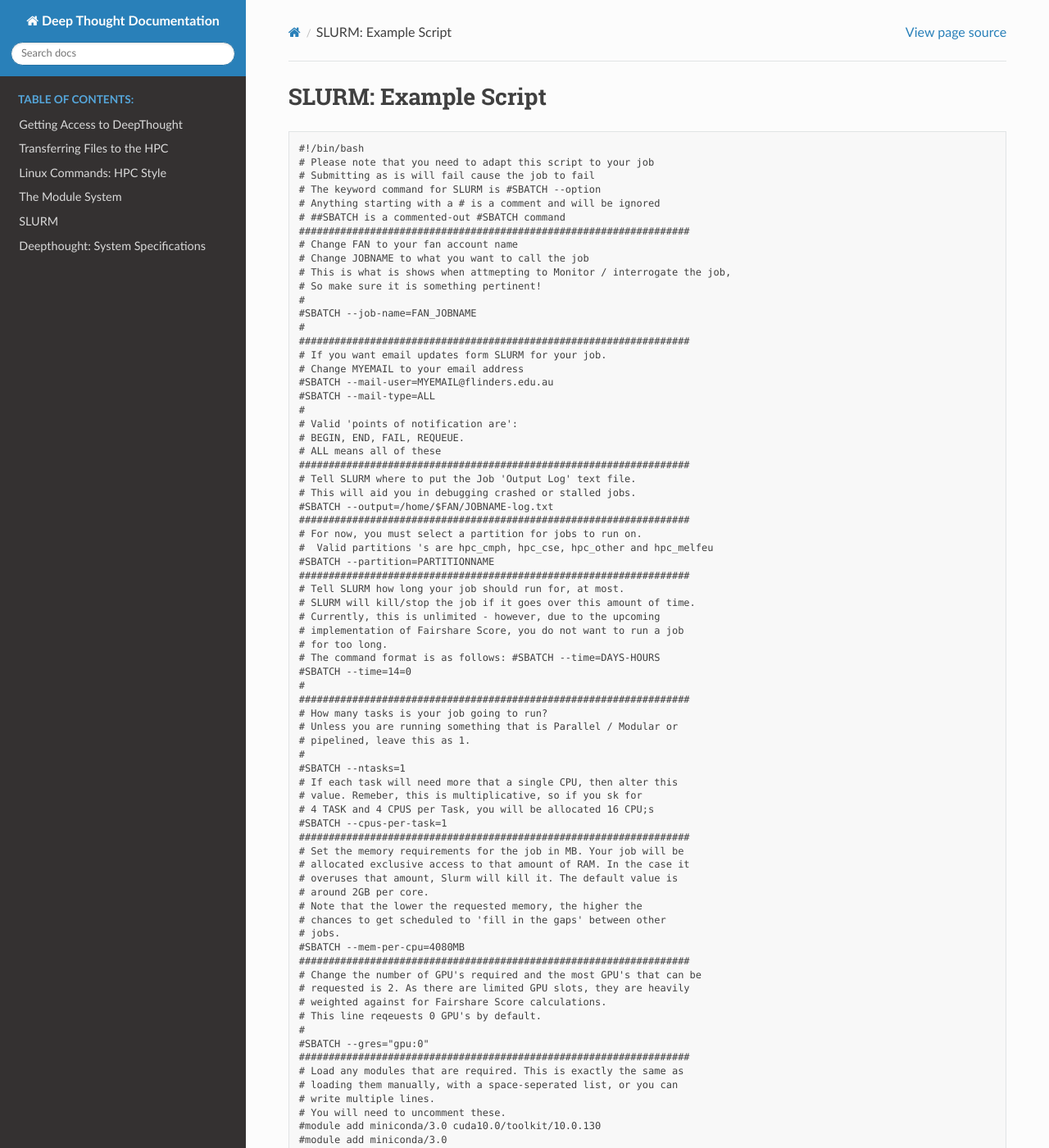
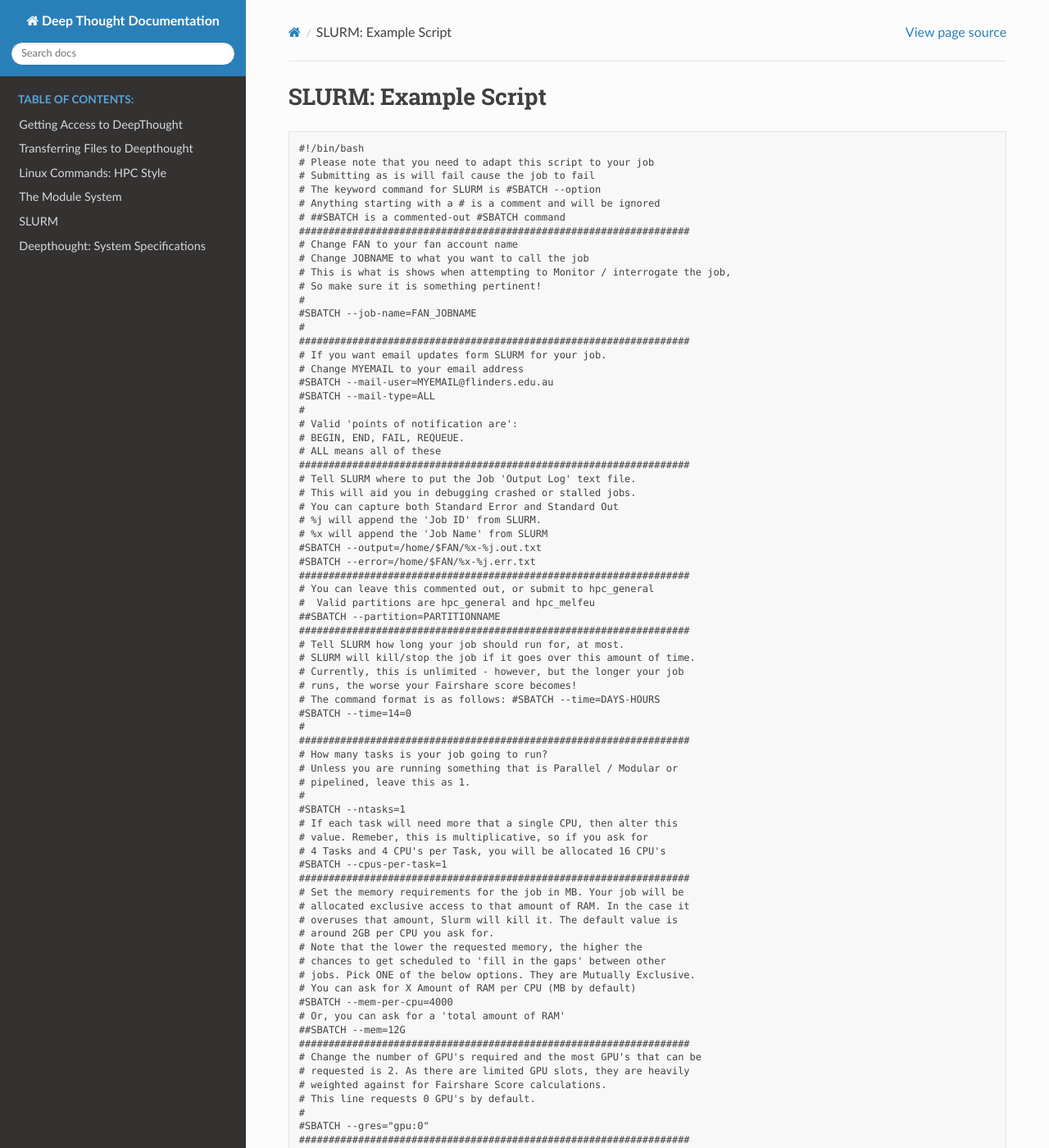
Before and after one commit to flindersuni/DeepThoughtHPC-docs, a Sphinx documentation site: the page built from docs/source/SLURM/SLURMScript.md, in a window 1280 px wide and 1400 px high. Shown: the whole window at 82% size. Built offline with Sphinx 7.4.7 and the Read the Docs theme 2.0.0, drawn with Linux system fonts in a browser that asks for light colours; some of the changed text lies outside the part shown.

Commit message:
Added SPRIO and SSHARE Images
Fixed the Example SLURM Script to reflect Q2 2020 Upgrade
Fixed a Duplicate Header Issue
MD-Lint Pass

```diff
--- a/docs/source/SLURM/SLURMScript.md
+++ b/docs/source/SLURM/SLURMScript.md
@@ -10,7 +10,7 @@
     ##################################################################
     # Change FAN to your fan account name
     # Change JOBNAME to what you want to call the job
-    # This is what is shows when attmepting to Monitor / interrogate the job,
+    # This is what is shows when attempting to Monitor / interrogate the job,
     # So make sure it is something pertinent!
     #
     #SBATCH --job-name=FAN_JOBNAME
@@ -27,17 +27,20 @@
     ##################################################################
     # Tell SLURM where to put the Job 'Output Log' text file.
     # This will aid you in debugging crashed or stalled jobs.
-    #SBATCH --output=/home/$FAN/JOBNAME-log.txt
+    # You can capture both Standard Error and Standard Out
+    # %j will append the 'Job ID' from SLURM.
+    # %x will append the 'Job Name' from SLURM
+    #SBATCH --output=/home/$FAN/%x-%j.out.txt
+    #SBATCH --error=/home/$FAN/%x-%j.err.txt
     ##################################################################
-    # For now, you must select a partition for jobs to run on.
-    #  Valid partitions 's are hpc_cmph, hpc_cse, hpc_other and hpc_melfeu
-    #SBATCH --partition=PARTITIONNAME
+    # You can leave this commented out, or submit to hpc_general
+    #  Valid partitions are hpc_general and hpc_melfeu
+    ##SBATCH --partition=PARTITIONNAME
     ##################################################################
     # Tell SLURM how long your job should run for, at most.
     # SLURM will kill/stop the job if it goes over this amount of time.
-    # Currently, this is unlimited - however, due to the upcoming
-    # implementation of Fairshare Score, you do not want to run a job
-    # for too long.
+    # Currently, this is unlimited - however, but the longer your job
+    # runs, the worse your Fairshare score becomes!
     # The command format is as follows: #SBATCH --time=DAYS-HOURS
     #SBATCH --time=14=0
     #
@@ -48,28 +51,31 @@
     #
     #SBATCH --ntasks=1
     # If each task will need more that a single CPU, then alter this
-    # value. Remeber, this is multiplicative, so if you sk for
-    # 4 TASK and 4 CPUS per Task, you will be allocated 16 CPU;s
+    # value. Remeber, this is multiplicative, so if you ask for
+    # 4 Tasks and 4 CPU's per Task, you will be allocated 16 CPU's
     #SBATCH --cpus-per-task=1
     ##################################################################
     # Set the memory requirements for the job in MB. Your job will be
     # allocated exclusive access to that amount of RAM. In the case it
     # overuses that amount, Slurm will kill it. The default value is
-    # around 2GB per core.
+    # around 2GB per CPU you ask for.
     # Note that the lower the requested memory, the higher the
     # chances to get scheduled to 'fill in the gaps' between other
-    # jobs.
-    #SBATCH --mem-per-cpu=4080MB
+    # jobs. Pick ONE of the below options. They are Mutually Exclusive.
+    # You can ask for X Amount of RAM per CPU (MB by default)
+    #SBATCH --mem-per-cpu=4000
+    # Or, you can ask for a 'total amount of RAM'
+    ##SBATCH --mem=12G
     ##################################################################
     # Change the number of GPU's required and the most GPU's that can be
     # requested is 2. As there are limited GPU slots, they are heavily
     # weighted against for Fairshare Score calculations.
-    # This line reqeuests 0 GPU's by default.
+    # This line requests 0 GPU's by default.
     #
     #SBATCH --gres="gpu:0"
     ##################################################################
     # Load any modules that are required. This is exactly the same as
-    # loading them manually, with a space-seperated list, or you can
+    # loading them manually, with a space-separated list, or you can
     # write multiple lines.
     # You will need to uncomment these.
     #module add miniconda/3.0 cuda10.0/toolkit/10.0.130
```
Also changed, not shown: other parts of docs/source/SLURM/SLURMScript.md (+1 -4 lines), docs/source/FileTransfers/FileTransfersIntro.md (+7 -10 lines), docs/source/SLURM/SLURMIntro.md (+28 -22 lines), docs/source/_static/SPRIOExampleImage.png (added), docs/source/_static/SSHAREExampleImage.png (added).
